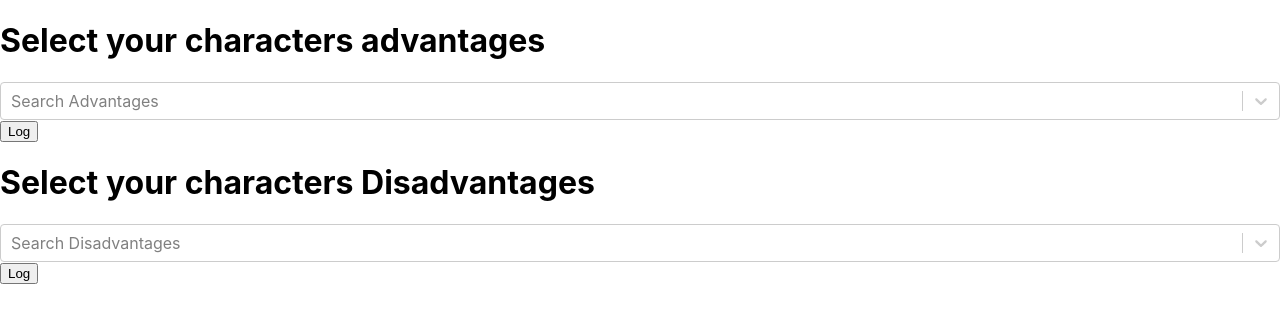
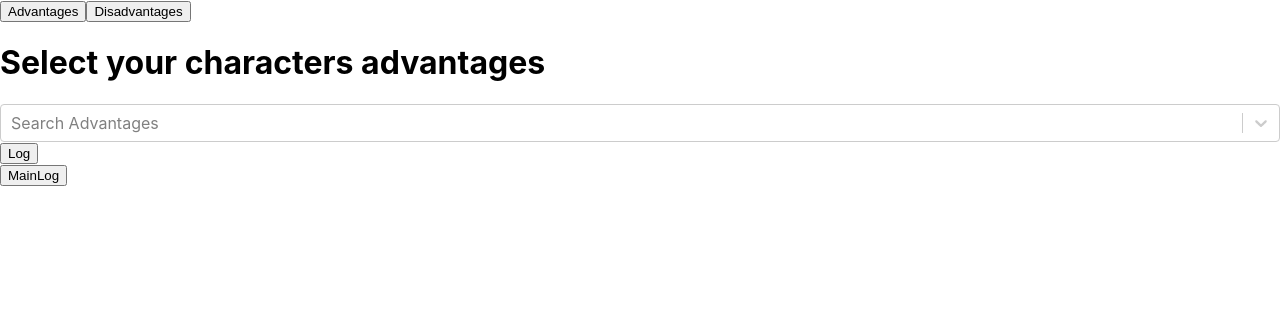
Before and after one commit to Uken81/Gurps-Character-Cheatsheet-Maker, a React (Create React App) app: page / in a window 1280 px wide. Shown: the top 322 px of the page. Built offline with nearby package versions, Linux system fonts and the light colour scheme.

Commit message:
add ability for user to switch between selecting advantages and disadvantages

```diff
--- a/src/App.js
+++ b/src/App.js
@@ -2,17 +2,26 @@ import { useState } from 'react';
 import './App.css';
 import AdvantageSelector from './Advantages/AdvantageSelector';
 import Disadvantageselector from './Disadvantages/DisadvantageSelector';
+import ToggleAdvantageDisadvantage from './ToggleAdvantageDisadvantage/ToggleAdvantageDisadvantage';
 
 
 function App() {
+const [isAdvantage, setIsAdvantage] = useState(true);
 const [selectedAdvantages, setSelectedAdvantages] = useState([]);
 const [selectedDisadvantages, setSelectedDisadvantages] = useState([]);
+
+const log = ()=> {
+  console.log(isAdvantage);
+}
 
 
   return (
     <div className="App">
-      <AdvantageSelector selectedAdvantages={selectedAdvantages} setSelectedAdvantages={setSelectedAdvantages}/>
-      <Disadvantageselector selectedDisadvantages={selectedDisadvantages} setSelectedDisadvantages={setSelectedDisadvantages}/>
+      <ToggleAdvantageDisadvantage isAdvantage={isAdvantage} setIsAdvantage={setIsAdvantage} />
+      {isAdvantage && <AdvantageSelector selectedAdvantages={selectedAdvantages} setSelectedAdvantages={setSelectedAdvantages}/>}
+      {!isAdvantage && <Disadvantageselector selectedDisadvantages={selectedDisadvantages} setSelectedDisadvantages={setSelectedDisadvantages}/>}
+
+      <button onClick={log}>MainLog</button>
     </div>
   );
 }
--- a/src/Disadvantages/DisadvantageSelector.jsx
+++ b/src/Disadvantages/DisadvantageSelector.jsx
@@ -1,4 +1,4 @@
-import SearchBar from "../SearchBar";
+import SearchBar from "../Components/SearchBar";
 import DisadvantagesListArray from "./DisadvantagesObject/Disadvantages";
 
 
--- /dev/null
+++ b/src/ToggleAdvantageDisadvantage/ToggleAdvantageDisadvantage.jsx
@@ -0,0 +1,13 @@
+const ToggleAdvantageDisadvantage = (props) => {
+    const isAdvantage = props.isAdvantage;
+    const setIsAdvantage = props.setIsAdvantage;
+
+    return (
+        <div>
+            <button onClick={()=> setIsAdvantage(true)}>Advantages</button>
+            <button onClick={()=> setIsAdvantage(false)}>Disadvantages</button>
+        </div>
+    );
+}
+
+export default ToggleAdvantageDisadvantage;
```
Also changed, not shown: src/Advantages/AdvantageSelector.jsx (+1 -16 lines), src/Components/SearchBar.jsx (renamed from src/SearchBar.jsx).
